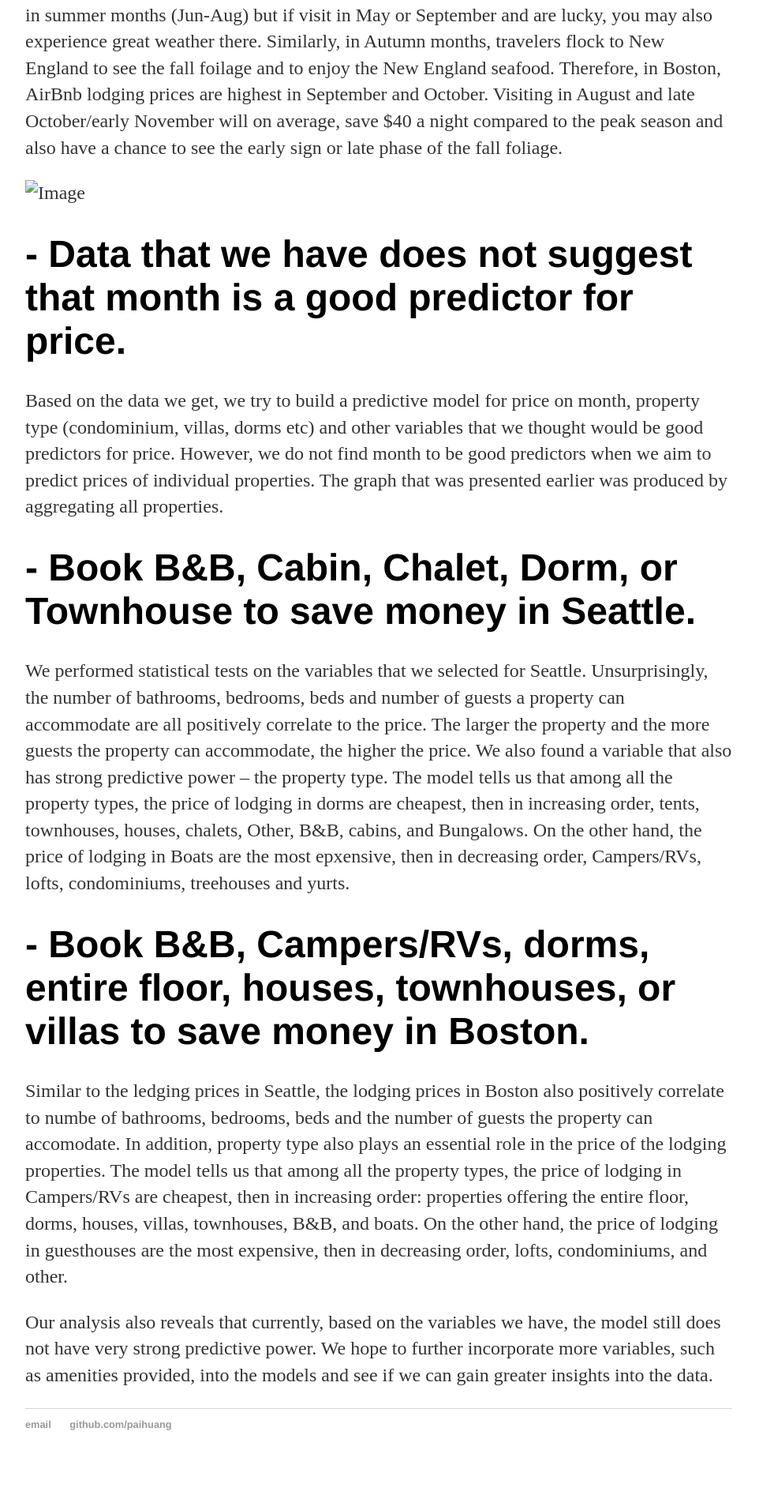
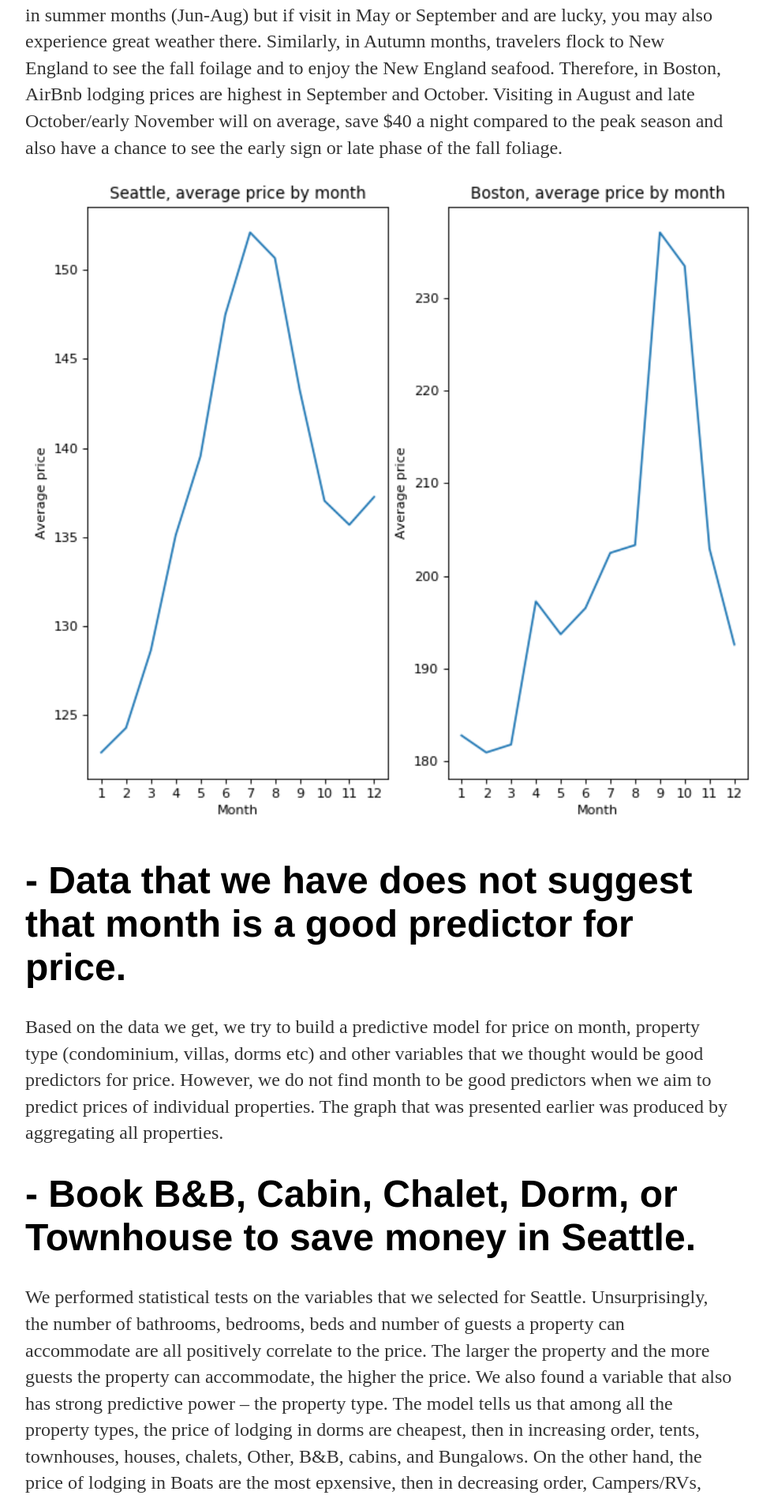
Before and after one commit to paihuang/paihuang.github.io, a Jekyll site: the page built from _posts/2019-02-12-Seattle-Boston-Airbnb-for-low-budgets.md, in a window 1280 px wide. Shown: the part 894-2792 px from the top of the page at 79% size, without its empty margins (160-1141 px from the left). Built offline with Jekyll 4.4.1, drawn with Linux system fonts in a browser that asks for light colours; before the commit the page ends 2765 px from its top, so only the background shows below that.

Commit message:
Update 2019-02-12-Seattle-Boston-Airbnb-for-low-budgets.md

```diff
--- a/_posts/2019-02-12-Seattle-Boston-Airbnb-for-low-budgets.md
+++ b/_posts/2019-02-12-Seattle-Boston-Airbnb-for-low-budgets.md
@@ -22,7 +22,7 @@ Therefore, in Boston, AirBnb lodging prices are highest in September and October
 October/early November will on average, save $40 a night compared to the peak season and also have a chance to
 see the early sign or late phase of the fall foliage.
 
-![Image](../images/2019-02-12_12-51-37.png)
+![Image](https://github.com/paihuang/paihuang.github.io/blob/master/images/2019-02-12_12-51-37.png)
 
 # - Data that we have does not suggest that month is a good predictor for price.
 Based on the data we get, we try to build a predictive model for price on month, property
```
